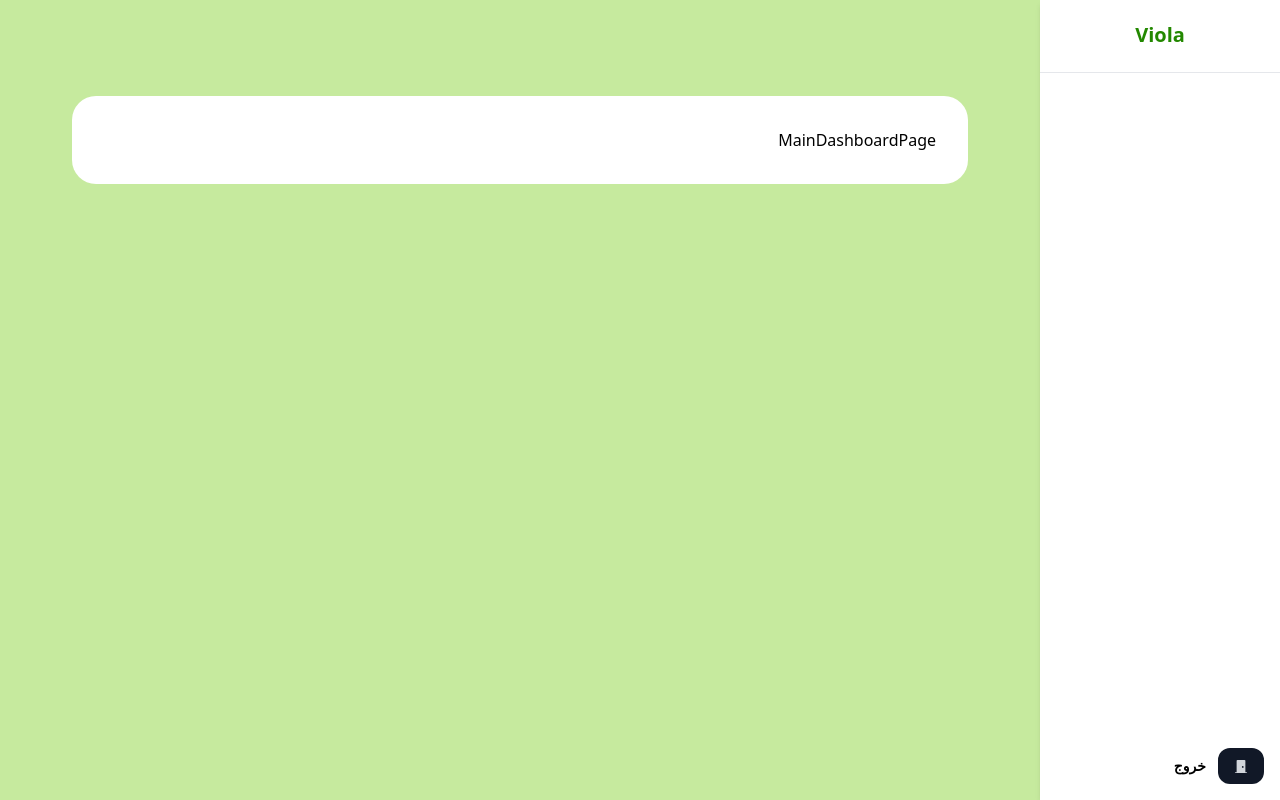
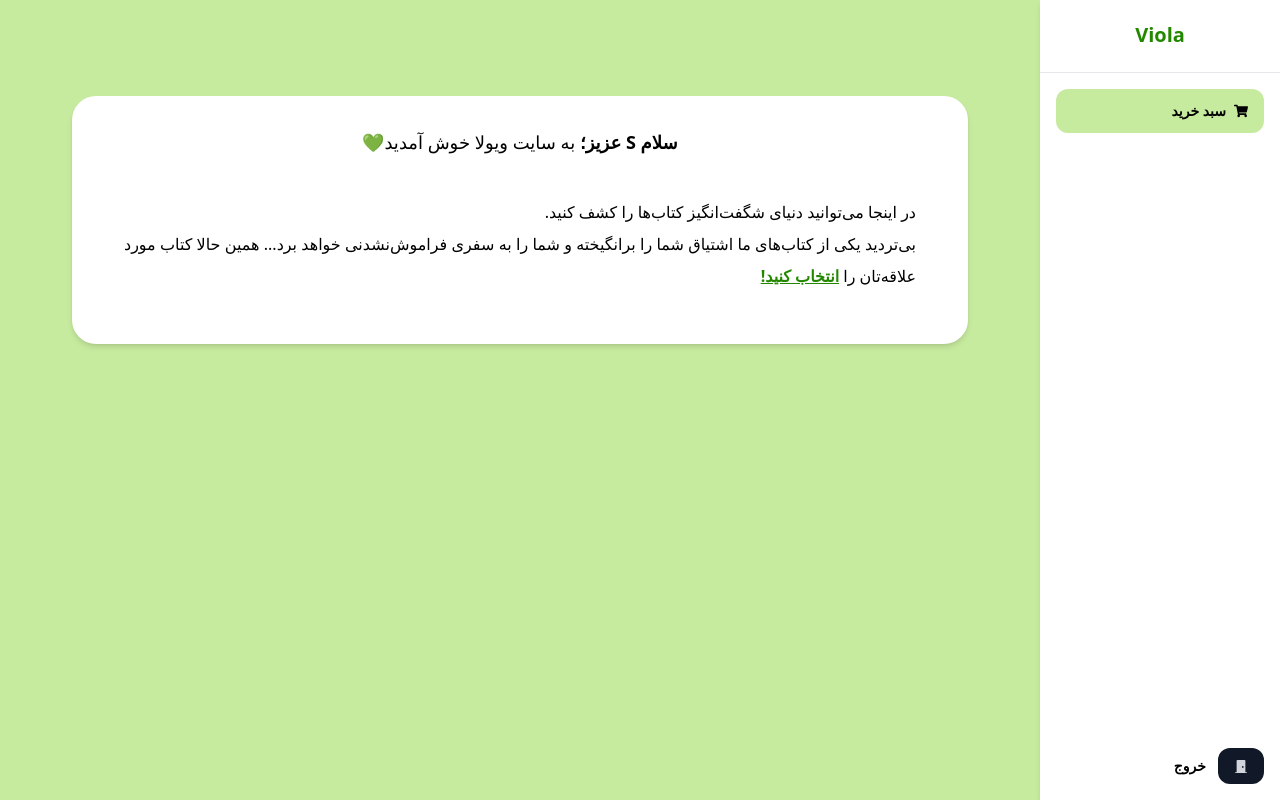
Before and after one commit to Mahsavafaei/Viola-Store, a Next.js app: page /dashboard in a window 1280 px wide. Built offline with nearby package versions, Linux system fonts and the light colour scheme; no server answers; sample sign-in values are in the browser's storage.

Commit message:
mainDashboard UI

```diff
--- a/src/app/dashboard/page.js
+++ b/src/app/dashboard/page.js
@@ -1,6 +1,13 @@
 import MainDashboardPage from "@/components/template/dashboard/MainDashboardPage";
+import { getServerSession } from "next-auth";
+import { authOptions } from "../api/auth/[...nextauth]/route";
 
 
-export default function Dashboard() {
-  return (<MainDashboardPage/> );
+export default async function Dashboard() {
+
+  const session = await getServerSession(authOptions)
+  const userName = session.user.name[0];
+  const role = session.user.name[1];
+
+  return (<MainDashboardPage userName={userName} role={role} /> );
 }
--- a/src/components/layout/DashboardSidebar.jsx
+++ b/src/components/layout/DashboardSidebar.jsx
@@ -1,7 +1,7 @@
 "use client";
 import Link from "next/link";
 import LogoutBtn from "../modules/buttons/LogoutBtn";
-import { FaUsersCog } from "react-icons/fa";
+import { FaShoppingCart, FaUsersCog } from "react-icons/fa";
 import { AiFillProduct } from "react-icons/ai";
 
 function DashboardSidebar({ session, children }) {
@@ -9,7 +9,7 @@ function DashboardSidebar({ session, children }) {
 
   return (
     <div className="relative max-h-screen overflow-hidden bg-lightColor/50">
-      <aside className="fixed inset-y-0 right-0 max-h-screen w-60 bg-white shadow-md max-md:hidden">
+      <aside className="fixed inset-y-0 right-0 max-h-screen w-60 bg-white shadow-md max-sm:hidden">
         <div className="flex h-full flex-col justify-between">
           <div className="flex-grow">
             <div className="border-b px-4 py-6 text-center">
@@ -19,7 +19,7 @@ function DashboardSidebar({ session, children }) {
             </div>
             <div className="p-4">
               <ul className="space-y-1">
-                {role === "ADMIN" && (
+                {role === "ADMIN" ? (
                   <>
                     <li>
                       <Link
@@ -40,6 +40,16 @@ function DashboardSidebar({ session, children }) {
                       </Link>
                     </li>
                   </>
+                ) : (
+                  <li>
+                    <Link
+                      href="/"
+                      className="flex items-center gap-2 rounded-xl bg-lightColor/50 px-4 py-3 text-sm font-bold text-black"
+                    >
+                      <FaShoppingCart />
+                      سبد خرید
+                    </Link>
+                  </li>
                 )}
               </ul>
             </div>
@@ -66,10 +76,56 @@ function DashboardSidebar({ session, children }) {
         </div>
       </aside>
 
-      <main className="mr-60 min-h-screen overflow-auto rounded-3xl pt-16">
+      <main className="mr-60 min-h-screen overflow-auto rou3xlnded- pt-16 max-sm:mr-0">
+        <article className="mx-auto flex w-1/2 flex-col rounded-3xl bg-white shadow-md sm:hidden">
+          <div className="flex-grow">
+            <div className="border-b px-4 py-6 text-center">
+              <Link href="/" className="text-xl font-bold leading-none">
+                <span className="text-darkColor">Viola</span>
+              </Link>
+            </div>
+            <div className="p-4">
+              <ul className="space-y-1">
+                {role === "ADMIN" ? (
+                  <>
+                    <li>
+                      <Link
+                        href="/dashboard/users"
+                        className="flex items-center gap-2 rounded-xl bg-lightColor/50 px-4 py-3 text-sm font-bold text-black"
+                      >
+                        <FaUsersCog />
+                        کاربران
+                      </Link>
+                    </li>
+                    <li>
+                      <Link
+                        href="/dashboard/products"
+                        className="flex items-center gap-2 rounded-xl bg-lightColor/50 px-4 py-3 text-sm font-bold text-black"
+                      >
+                        <AiFillProduct />
+                        محصولات
+                      </Link>
+                    </li>
+                  </>
+                ) : (
+                  <li>
+                    <Link
+                      href="/"
+                      className="flex items-center gap-2 rounded-xl bg-lightColor/50 px-4 py-3 text-sm font-bold text-black"
+                    >
+                      <FaShoppingCart />
+                      سبد خرید
+                    </Link>
+                  </li>
+                )}
+              </ul>
+            </div>
+          </div>
+        </article>
+
         <div className="px-6 py-8">
           <div className="mx-auto max-w-4xl">
-            <div className="mb-5 w-full rounded-3xl bg-white p-8">
+            <div className="mb-5 w-full rounded-3xl bg-white p-8 shadow-md">
               {children}
             </div>
           </div>
--- a/src/components/template/dashboard/MainDashboardPage.jsx
+++ b/src/components/template/dashboard/MainDashboardPage.jsx
@@ -1,9 +1,30 @@
 
+import Link from "next/link";
 
-function MainDashboardPage() {
+function MainDashboardPage({ userName, role }) {
   return (
-    <main>MainDashboardPage</main>
-  )
+    <main className="max-h-screen">
+      <h1 className="text-center text-lg">
+        <span className="font-bold">سلام {userName} عزیز؛ </span>
+        به سایت ویولا خوش آمدید💚
+      </h1>
+      {role === "ADMIN" ? (
+        <p p className="mt-5 p-5 text-center leading-8">
+          مدیر عزیز با استفاده از منوی سمت راست مدیریت و تنظیمات سایت خود را
+          آغاز کنید.
+        </p>
+      ) : (
+        <p className="mt-5 p-5 text-justify leading-8">
+          در اینجا می‌توانید دنیای شگفت‌انگیز کتاب‌ها را کشف کنید.
+          <br /> بی‌تردید یکی از کتاب‌های ما اشتیاق شما را برانگیخته و شما را به
+          سفری فراموش‌نشدنی خواهد برد... همین حالا کتاب مورد علاقه‌تان را{" "}
+          <Link href={"/"} className="font-bold text-darkColor underline">
+            انتخاب کنید!
+          </Link>
+        </p>
+      )}
+    </main>
+  );
 }
 
 export default MainDashboardPage;
```
